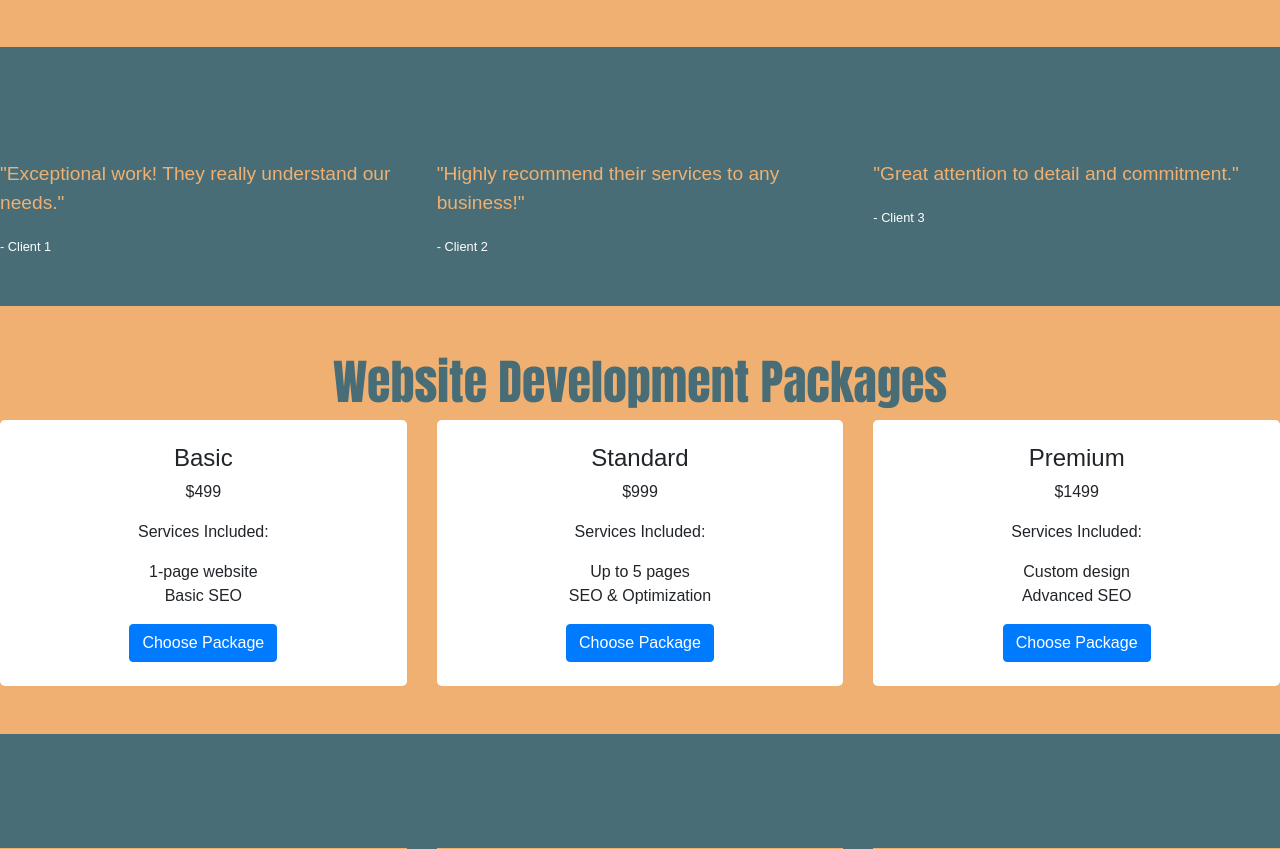
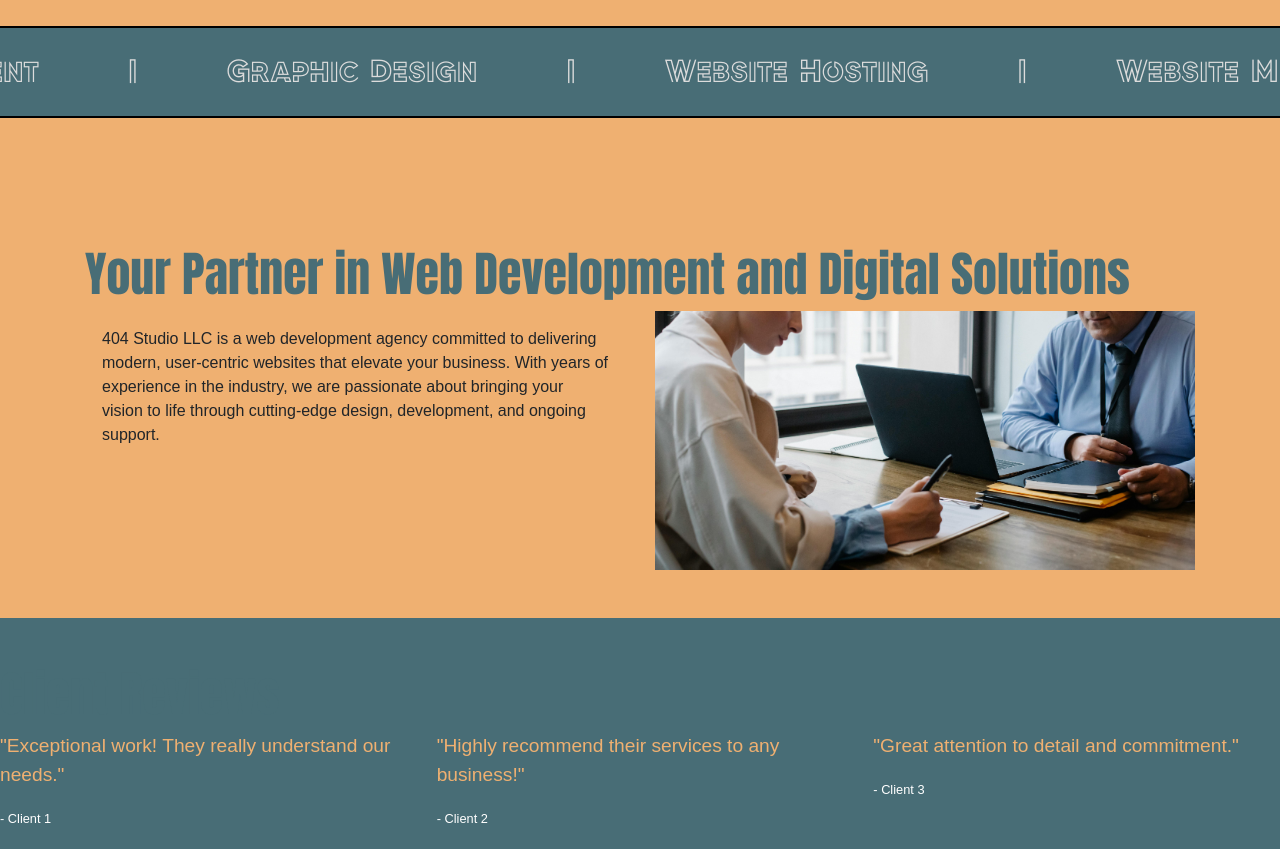
Before and after one commit to kaleblub/404Studio-Website, a Django app: page / in a window 1280 px wide. Shown: the part 1221-2070 px from the top of the page. Run offline with Django 5.2, Linux system fonts and the light colour scheme; some libraries are stand-ins or nearby versions; some web fonts are replaced.

Commit message:
Cleaned up the About us section for now. Might change it later.

```diff
--- a/static/css/style.css
+++ b/static/css/style.css
@@ -314,6 +314,11 @@ section {
 .hero-text h1 {
   margin: 0;
 }
+
+.hero-image {
+  max-height: 300px;
+}
+
 .services-banner {
   overflow: hidden;
   white-space: nowrap;
@@ -324,6 +329,8 @@ section {
   color: #fff;
   background-color: var(--contrast-blue);
   margin-top: 3.5rem;
+  border-top: #000000 solid 2px;
+  border-bottom: #000000 solid 2px;
 }
 .scrolling-text {
   display: inline-block;
@@ -357,9 +364,13 @@ section {
   color: var(--contrast-blue);
 }
 .about-text {
-  margin-top: -5rem;
-  background: rgba(255, 127, 80, 0.8);
+  margin-top: -1rem;
+  margin-bottom: -6rem;
   padding: 2rem;
+  z-index: 1;
+}
+.about-section-image {
+  position: relative;
 }
 
 /* Client Reviews Section */
--- a/templates/main/home.html
+++ b/templates/main/home.html
@@ -164,7 +164,9 @@
           <div class="row align-items-center">
               <div class="col-12 hero-text">
                   <h1>Your Digital</h1>
+                  <img class="hero-image hero-first-image" src="https://images.squarespace-cdn.com/content/v1/6718b30b131cc651070af13a/1730071862007-KQ3CQZDTYHOO8HUMAOTG/unsplash-image-dC6Pb2JdAqs.jpg">
                   <h1>Future Starts</h1>
+                  <img class="hero-image hero-second-image" src="https://images.squarespace-cdn.com/content/v1/6718b30b131cc651070af13a/1730071929301-KELQVPTR4W4LENS4UC3U/unsplash-image-uq5RMAZdZG4.jpg">
                   <h1>Here</h1>
                   <button class="btn btn-light mt-3">Get a Free Consultation</button>
                   <button class="btn btn-outline-light mt-3">View Our Portfolio</button>
@@ -194,21 +196,20 @@
           <span>|</span>
           <span>Website Migration</span>
           <span>|</span>
-
         </div>
       </div>
   </section>
 
   <!-- About Us Section -->
   <section class="about-section py-5">
-      <div class="container d-flex">
-          <h2 class="about-title">About Us</h2>
+      <div class="container">
+          <h2 class="about-title">Your Partner in Web Development and Digital Solutions</h2>
           <div class="row">
-              <div class="col-12 col-md-6">
-                  <img src="about-image.jpg" class="img-fluid w-100" alt="About Us Image">
-              </div>
-              <div class="col-12 col-md-6 about-text">
-                  <p>We are a team dedicated to bringing your digital vision to life with innovative solutions and a focus on client success.</p>
+            <div class="col-12 col-md-6 about-text">
+              <p>404 Studio LLC is a web development agency committed to delivering modern, user-centric websites that elevate your business. With years of experience in the industry, we are passionate about bringing your vision to life through cutting-edge design, development, and ongoing support.</p>
+            </div>
+            <div class="col-12 col-md-6">
+                  <img src="{% static 'img/images/home-about-us-partnership-image.jpg' %}" class="about-section-image img-fluid w-100" alt="About Us Image">
               </div>
           </div>
       </div>
```
Also changed, not shown: static/img/images/home-about-us-partnership-image.jpg (added), 4 other files.
